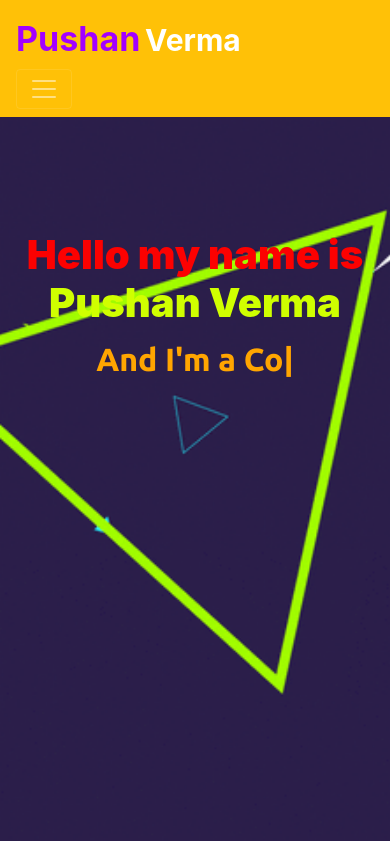
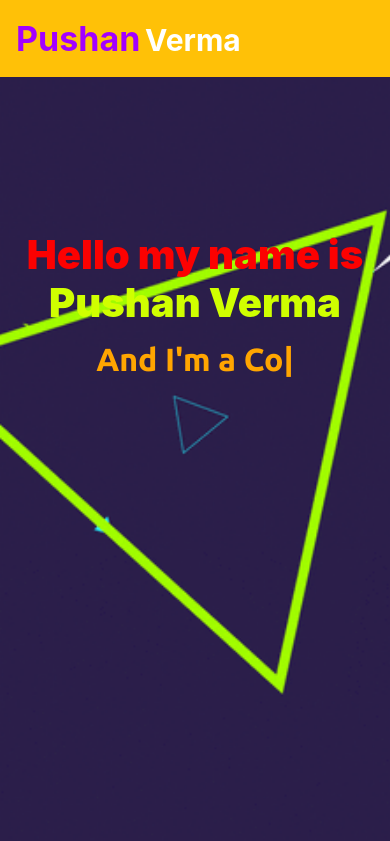
Before and after one commit to aditiverma08/portfoliov2, a plain HTML site: page index.html in a window 390 px wide. Shown: the top 841 px of the page. Drawn offline with nearby package versions, Linux system fonts and the light colour scheme.

Commit message:
Update index.html

```diff
--- a/index.html
+++ b/index.html
@@ -32,9 +32,9 @@
   <nav class="navbar fixed-top navbar-expand-lg navbar-dark bg-warning bgcolor">
         <div class ="container-fluid">
         <a class="navbar-brand " href="#"><span class="name">Pushan</span> <span class="surname">Verma</span> </a>
-        <button class="navbar-toggler" type="button" data-toggle="collapse" data-target="#navbar" aria-controls="navbar" aria-expanded="false" aria-label="Toggle navigation">
+<!--         <button class="navbar-toggler" type="button" data-toggle="collapse" data-target="#navbar" aria-controls="navbar" aria-expanded="false" aria-label="Toggle navigation">
           <span class="navbar-toggler-icon"></span>
-        </button>
+        </button> -->
 
         <div class="collapse navbar-collapse pr-5" id="navbar">
 
```
